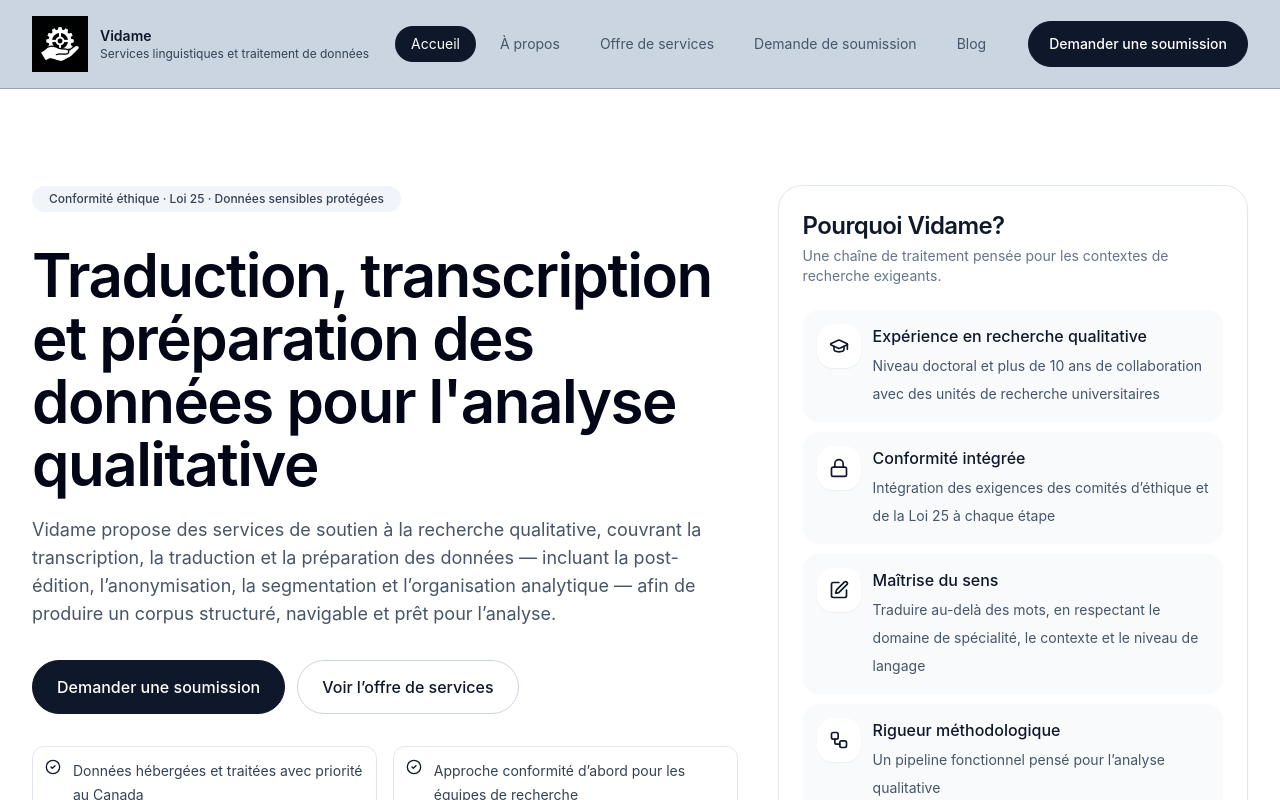
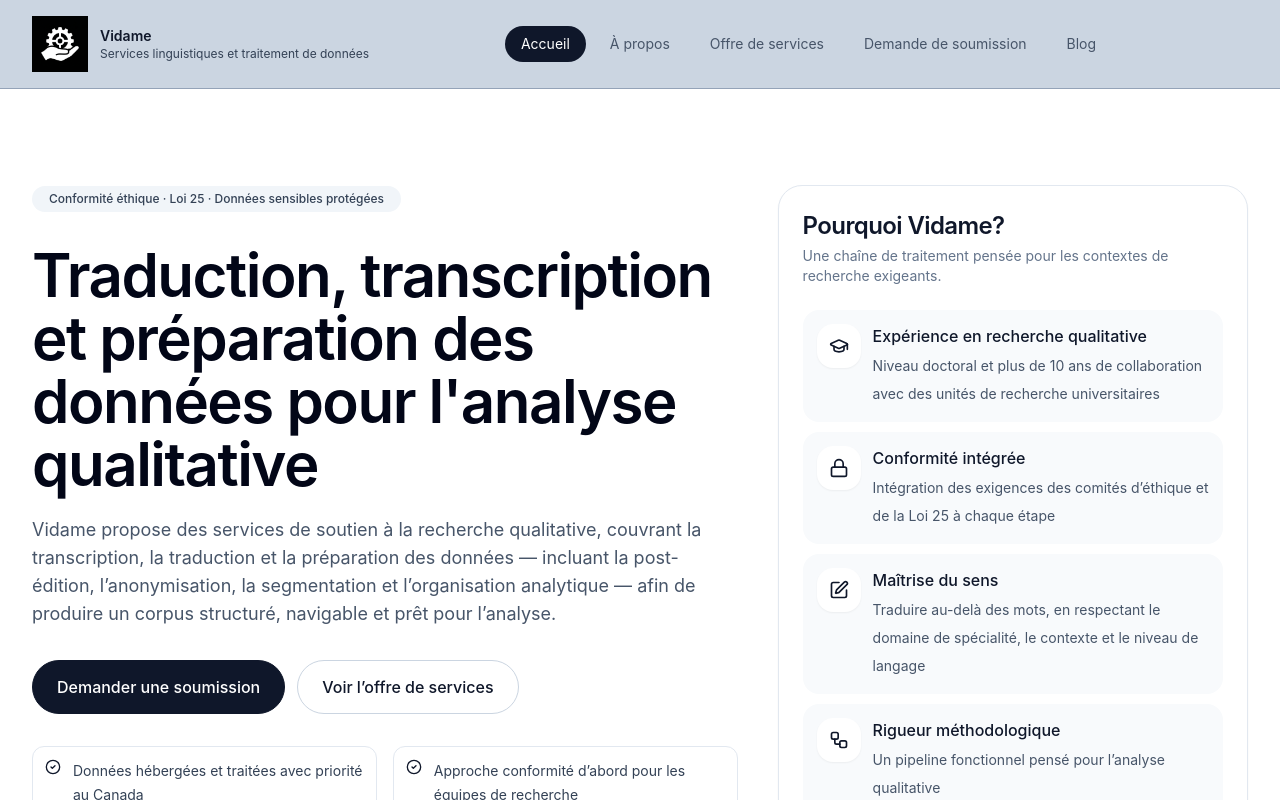
Before and after one commit to momopro21/vidame-recherche, a React (Vite) app: page / in a window 1280 px wide. Shown: the top 800 px of the page. Built offline with nearby package versions, Linux system fonts and the light colour scheme; the HTML template or start-up script is replaced by a standard one.

Commit message:
Update App.tsx

```diff
--- a/src/App.tsx
+++ b/src/App.tsx
@@ -213,15 +213,12 @@ function Shell({ page, setPage }: { page: string; setPage: (page: string) => voi
             ))}
           </nav>
 
-          <div className="flex items-center gap-3">
-            <Button onClick={() => setPage("soumission")} className="rounded-full">
-              Demander une soumission
-            </Button>
-            <button className="rounded-xl border border-slate-400 p-2 md:hidden" onClick={() => setOpen((v) => !v)} aria-label="Ouvrir le menu">
-              {open ? <X className="h-5 w-5" /> : <Menu className="h-5 w-5" />}
-            </button>
-          </div>
-        </div>
+        <div className="flex items-center gap-3">
+        <button className="rounded-xl border border-slate-200 p-2 md:hidden" onClick={() => setOpen((v) => !v)} aria-label="Ouvrir le menu">
+          {open ? <X className="h-5 w-5" /> : <Menu className="h-5 w-5" />}
+        </button>
+      </div>
+      </div>
 
         <AnimatePresence>
           {open && (
```
